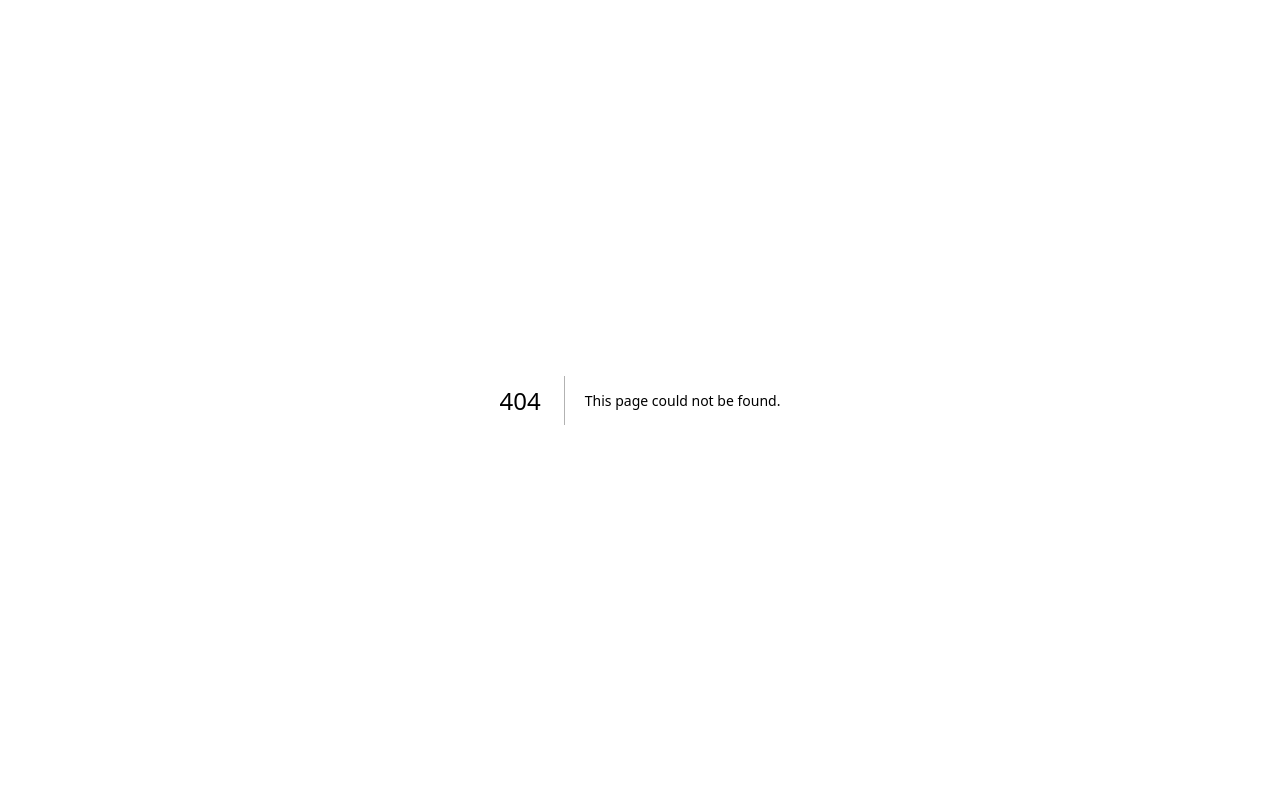
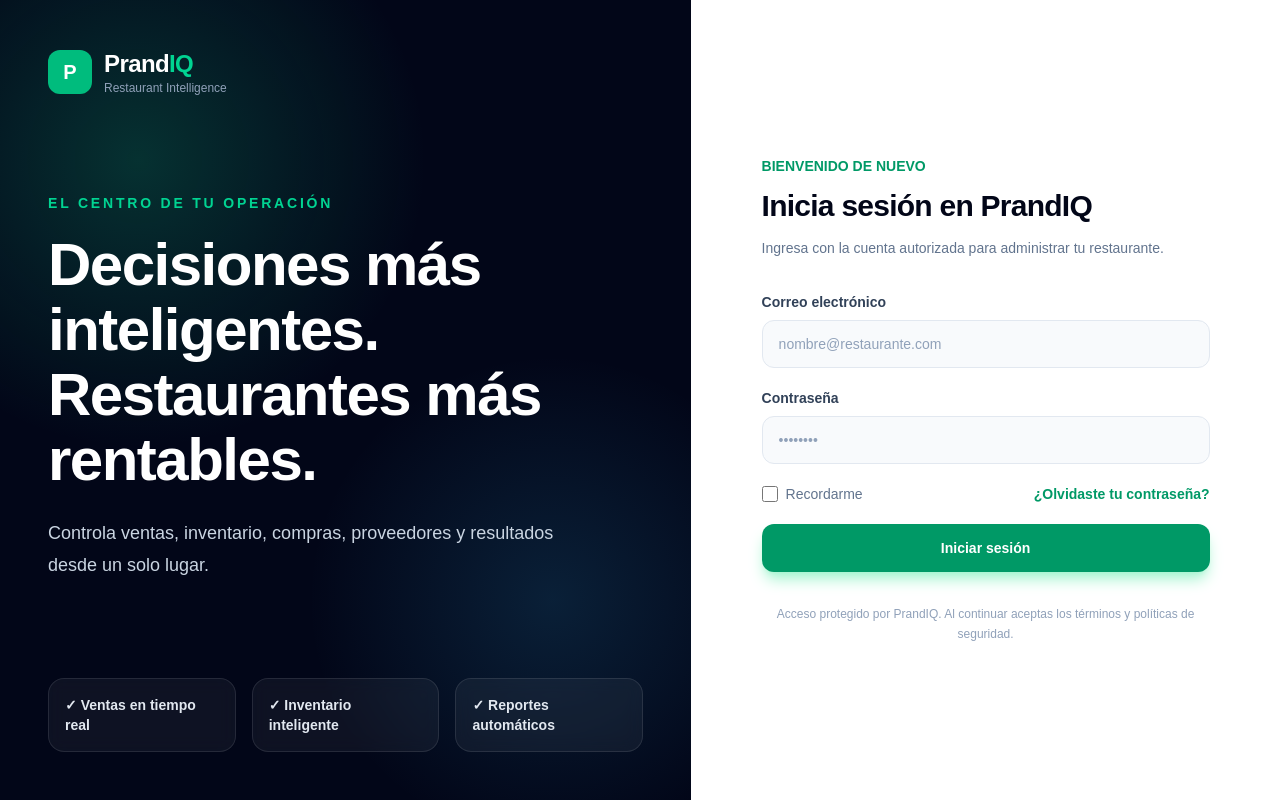
Before and after one commit to dxrspower/prandiq, a Next.js app: page /login in a window 1280 px wide. Before the commit this address had no page. Built offline with nearby package versions, Linux system fonts and the light colour scheme.

Commit message:
feat: agregar autenticación con Supabase

```diff
--- /dev/null
+++ b/src/app/login/actions.ts
@@ -0,0 +1,22 @@
+"use server";
+
+import { redirect } from "next/navigation";
+import { createClient } from "@/lib/supabase/server";
+
+export async function login(formData: FormData) {
+  const email = String(formData.get("email") ?? "").trim();
+  const password = String(formData.get("password") ?? "");
+
+  if (!email || !password) {
+    redirect("/login?error=Completa%20tu%20correo%20y%20contraseña");
+  }
+
+  const supabase = await createClient();
+  const { error } = await supabase.auth.signInWithPassword({ email, password });
+
+  if (error) {
+    redirect("/login?error=Correo%20o%20contraseña%20incorrectos");
+  }
+
+  redirect("/");
+}
--- /dev/null
+++ b/src/app/login/page.tsx
@@ -0,0 +1,74 @@
+import { login } from "./actions";
+
+type LoginPageProps = {
+  searchParams: Promise<{ error?: string }>;
+};
+
+export default async function LoginPage({ searchParams }: LoginPageProps) {
+  const { error } = await searchParams;
+
+  return (
+    <main className="grid min-h-screen bg-slate-950 lg:grid-cols-[1.08fr_0.92fr]">
+      <section className="relative hidden overflow-hidden p-12 text-white lg:flex lg:flex-col lg:justify-between">
+        <div className="absolute inset-0 bg-[radial-gradient(circle_at_20%_20%,rgba(16,185,129,0.24),transparent_34%),radial-gradient(circle_at_80%_75%,rgba(56,189,248,0.14),transparent_30%)]" />
+        <div className="relative flex items-center gap-3">
+          <div className="grid h-11 w-11 place-items-center rounded-xl bg-emerald-500 text-xl font-black">P</div>
+          <div>
+            <div className="text-2xl font-black tracking-tight">Prand<span className="text-emerald-400">IQ</span></div>
+            <p className="text-xs text-slate-400">Restaurant Intelligence</p>
+          </div>
+        </div>
+
+        <div className="relative max-w-xl">
+          <p className="mb-5 text-sm font-bold uppercase tracking-[0.2em] text-emerald-400">El centro de tu operación</p>
+          <h1 className="text-5xl font-black leading-[1.08] tracking-tight xl:text-6xl">Decisiones más inteligentes. Restaurantes más rentables.</h1>
+          <p className="mt-6 max-w-lg text-lg leading-8 text-slate-300">Controla ventas, inventario, compras, proveedores y resultados desde un solo lugar.</p>
+        </div>
+
+        <div className="relative grid grid-cols-3 gap-4">
+          {["Ventas en tiempo real", "Inventario inteligente", "Reportes automáticos"].map((feature) => (
+            <div key={feature} className="rounded-2xl border border-white/10 bg-white/5 p-4 text-sm font-semibold text-slate-200 backdrop-blur">✓ {feature}</div>
+          ))}
+        </div>
+      </section>
+
+      <section className="flex items-center justify-center bg-white px-6 py-12 sm:px-12">
+        <div className="w-full max-w-md">
+          <div className="mb-10 flex items-center gap-3 lg:hidden">
+            <div className="grid h-10 w-10 place-items-center rounded-xl bg-emerald-600 font-black text-white">P</div>
+            <div className="text-xl font-black">Prand<span className="text-emerald-600">IQ</span></div>
+          </div>
+
+          <p className="text-sm font-bold text-emerald-600">BIENVENIDO DE NUEVO</p>
+          <h2 className="mt-3 text-3xl font-black tracking-tight text-slate-950">Inicia sesión en PrandIQ</h2>
+          <p className="mt-3 text-sm leading-6 text-slate-500">Ingresa con la cuenta autorizada para administrar tu restaurante.</p>
+
+          {error && (
+            <div className="mt-6 rounded-xl border border-rose-200 bg-rose-50 px-4 py-3 text-sm font-semibold text-rose-700">{error}</div>
+          )}
+
+          <form action={login} className="mt-8 space-y-5">
+            <label className="block">
+              <span className="mb-2 block text-sm font-bold text-slate-700">Correo electrónico</span>
+              <input name="email" type="email" autoComplete="email" required placeholder="nombre@restaurante.com" className="h-12 w-full rounded-xl border border-slate-200 bg-slate-50 px-4 text-sm text-slate-900 outline-none transition placeholder:text-slate-400 focus:border-emerald-500 focus:bg-white focus:ring-4 focus:ring-emerald-100" />
+            </label>
+
+            <label className="block">
+              <span className="mb-2 block text-sm font-bold text-slate-700">Contraseña</span>
+              <input name="password" type="password" autoComplete="current-password" required placeholder="••••••••" className="h-12 w-full rounded-xl border border-slate-200 bg-slate-50 px-4 text-sm text-slate-900 outline-none transition placeholder:text-slate-400 focus:border-emerald-500 focus:bg-white focus:ring-4 focus:ring-emerald-100" />
+            </label>
+
+            <div className="flex items-center justify-between text-sm">
+              <label className="flex items-center gap-2 text-slate-500"><input type="checkbox" className="h-4 w-4 accent-emerald-600" /> Recordarme</label>
+              <button type="button" className="font-bold text-emerald-600">¿Olvidaste tu contraseña?</button>
+            </div>
+
+            <button type="submit" className="h-12 w-full rounded-xl bg-emerald-600 text-sm font-bold text-white shadow-lg shadow-emerald-200 transition hover:bg-emerald-700">Iniciar sesión</button>
+          </form>
+
+          <p className="mt-8 text-center text-xs leading-5 text-slate-400">Acceso protegido por PrandIQ. Al continuar aceptas los términos y políticas de seguridad.</p>
+        </div>
+      </section>
+    </main>
+  );
+}
--- /dev/null
+++ b/src/lib/supabase/client.ts
@@ -0,0 +1,8 @@
+import { createBrowserClient } from "@supabase/ssr";
+
+export function createClient() {
+  return createBrowserClient(
+    process.env.NEXT_PUBLIC_SUPABASE_URL!,
+    process.env.NEXT_PUBLIC_SUPABASE_PUBLISHABLE_KEY!,
+  );
+}
--- /dev/null
+++ b/src/lib/supabase/proxy.ts
@@ -0,0 +1,50 @@
+import { createServerClient } from "@supabase/ssr";
+import { NextResponse, type NextRequest } from "next/server";
+
+export async function updateSession(request: NextRequest) {
+  let response = NextResponse.next({ request });
+
+  const supabase = createServerClient(
+    process.env.NEXT_PUBLIC_SUPABASE_URL!,
+    process.env.NEXT_PUBLIC_SUPABASE_PUBLISHABLE_KEY!,
+    {
+      cookies: {
+        getAll() {
+          return request.cookies.getAll();
+        },
+        setAll(cookiesToSet, headers) {
+          cookiesToSet.forEach(({ name, value }) =>
+            request.cookies.set(name, value),
+          );
+
+          response = NextResponse.next({ request });
+
+          cookiesToSet.forEach(({ name, value, options }) =>
+            response.cookies.set(name, value, options),
+          );
+
+          Object.entries(headers).forEach(([key, value]) =>
+            response.headers.set(key, value),
+          );
+        },
+      },
+    },
+  );
+
+  const { data } = await supabase.auth.getClaims();
+  const isLoginPage = request.nextUrl.pathname.startsWith("/login");
+
+  if (!data?.claims && !isLoginPage) {
+    const url = request.nextUrl.clone();
+    url.pathname = "/login";
+    return NextResponse.redirect(url);
+  }
+
+  if (data?.claims && isLoginPage) {
+    const url = request.nextUrl.clone();
+    url.pathname = "/";
+    return NextResponse.redirect(url);
+  }
+
+  return response;
+}
--- /dev/null
+++ b/src/lib/supabase/server.ts
@@ -0,0 +1,27 @@
+import { createServerClient } from "@supabase/ssr";
+import { cookies } from "next/headers";
+
+export async function createClient() {
+  const cookieStore = await cookies();
+
+  return createServerClient(
+    process.env.NEXT_PUBLIC_SUPABASE_URL!,
+    process.env.NEXT_PUBLIC_SUPABASE_PUBLISHABLE_KEY!,
+    {
+      cookies: {
+        getAll() {
+          return cookieStore.getAll();
+        },
+        setAll(cookiesToSet) {
+          try {
+            cookiesToSet.forEach(({ name, value, options }) =>
+              cookieStore.set(name, value, options),
+            );
+          } catch {
+            // En Server Components, la renovación de sesión la gestionará Proxy.
+          }
+        },
+      },
+    },
+  );
+}
--- /dev/null
+++ b/src/proxy.ts
@@ -0,0 +1,12 @@
+import { type NextRequest } from "next/server";
+import { updateSession } from "@/lib/supabase/proxy";
+
+export async function proxy(request: NextRequest) {
+  return updateSession(request);
+}
+
+export const config = {
+  matcher: [
+    "/((?!_next/static|_next/image|favicon.ico|.*\\.(?:svg|png|jpg|jpeg|gif|webp)$).*)",
+  ],
+};
```
